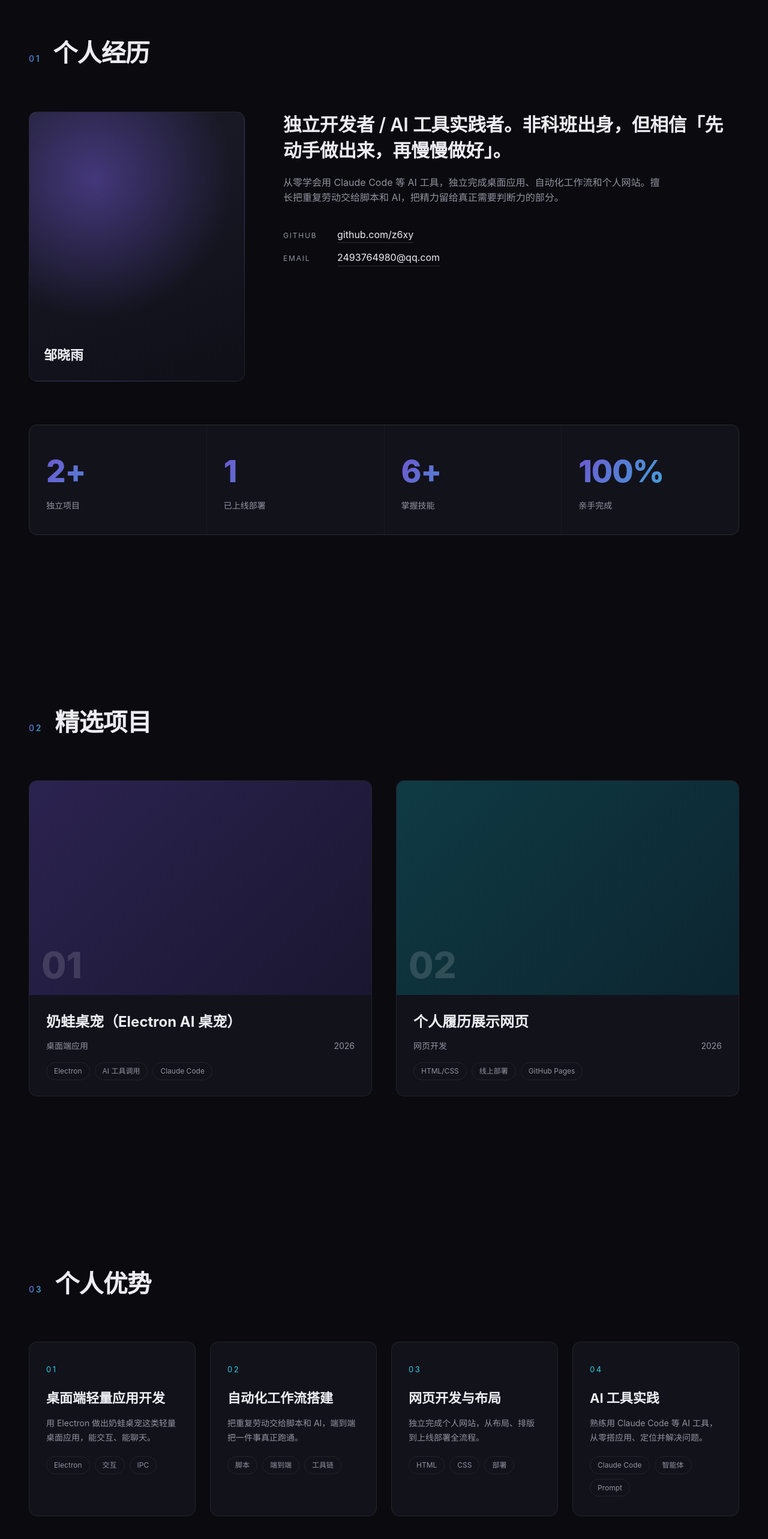
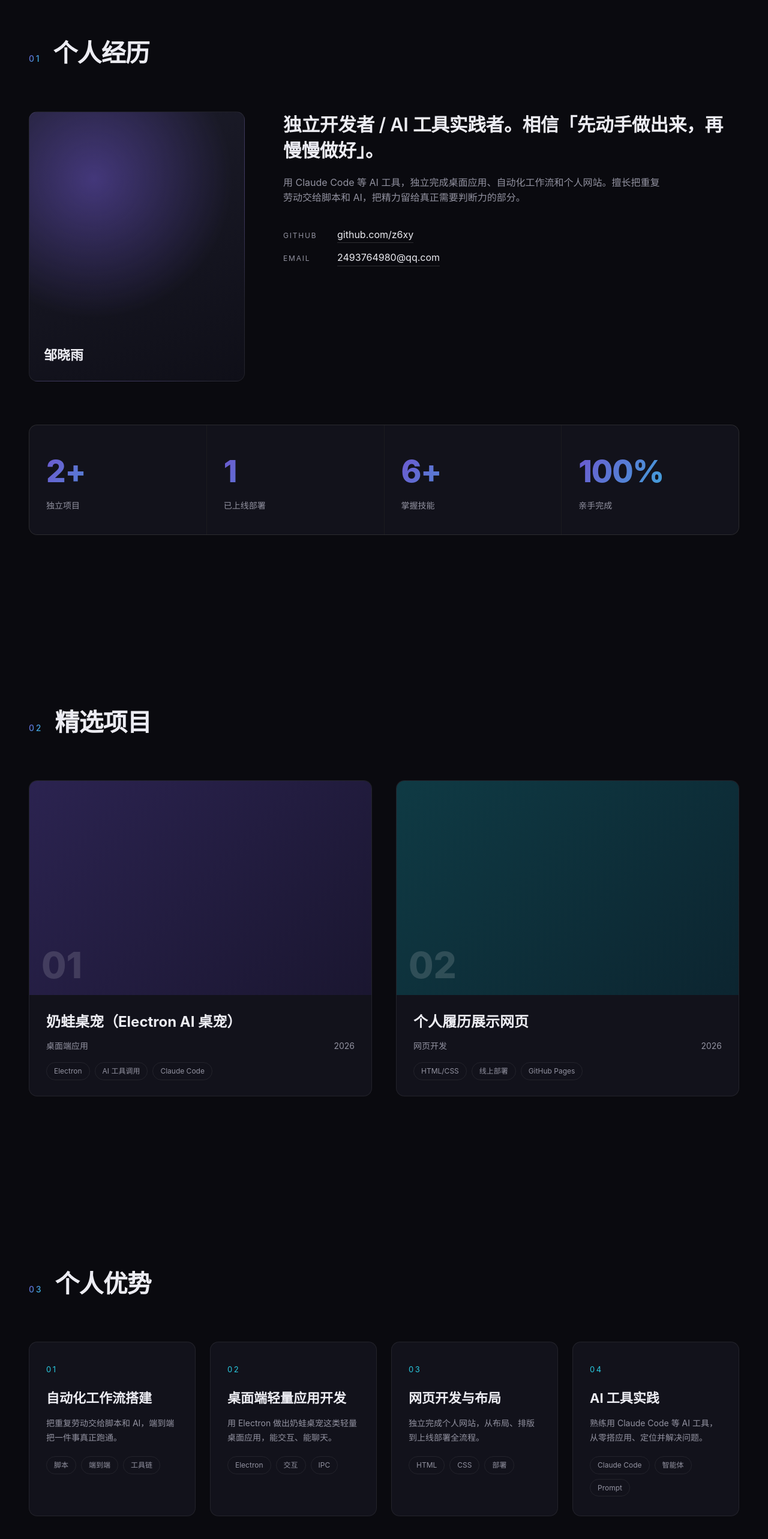
Before and after one commit to z6xy/portfolio, a React (Vite) app: page / in a window 1280 px wide. Shown: the part 884-3450 px from the top of the page at 60% size. Built offline with nearby package versions, Linux system fonts and the light colour scheme.

Commit message:
内容调整：个人经历措辞 + 优势排序

```diff
--- a/src/components/About.jsx
+++ b/src/components/About.jsx
@@ -29,10 +29,10 @@ export default function About() {
 
           <Reveal className="about__body" delay={120}>
             <p className="about__lead">
-              独立开发者 / AI 工具实践者。非科班出身，但相信「先动手做出来，再慢慢做好」。
+              独立开发者 / AI 工具实践者。相信「先动手做出来，再慢慢做好」。
             </p>
             <p className="about__text">
-              从零学会用 Claude Code 等 AI 工具，独立完成桌面应用、自动化工作流和个人网站。擅长把重复劳动交给脚本和 AI，把精力留给真正需要判断力的部分。
+              用 Claude Code 等 AI 工具，独立完成桌面应用、自动化工作流和个人网站。擅长把重复劳动交给脚本和 AI，把精力留给真正需要判断力的部分。
             </p>
             <ul className="about__contacts">
               {contacts.map((c) => (
--- a/src/components/Capabilities.jsx
+++ b/src/components/Capabilities.jsx
@@ -3,14 +3,14 @@ import Reveal from './Reveal.jsx'
 // 个人优势：能力卡片
 const caps = [
   {
+    title: '自动化工作流搭建',
+    desc: '把重复劳动交给脚本和 AI，端到端把一件事真正跑通。',
+    tags: ['脚本', '端到端', '工具链'],
+  },
+  {
     title: '桌面端轻量应用开发',
     desc: '用 Electron 做出奶蛙桌宠这类轻量桌面应用，能交互、能聊天。',
     tags: ['Electron', '交互', 'IPC'],
-  },
-  {
-    title: '自动化工作流搭建',
-    desc: '把重复劳动交给脚本和 AI，端到端把一件事真正跑通。',
-    tags: ['脚本', '端到端', '工具链'],
   },
   {
     title: '网页开发与布局',
```
